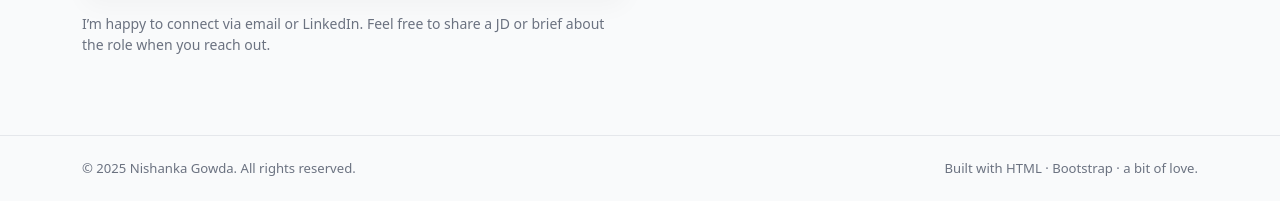
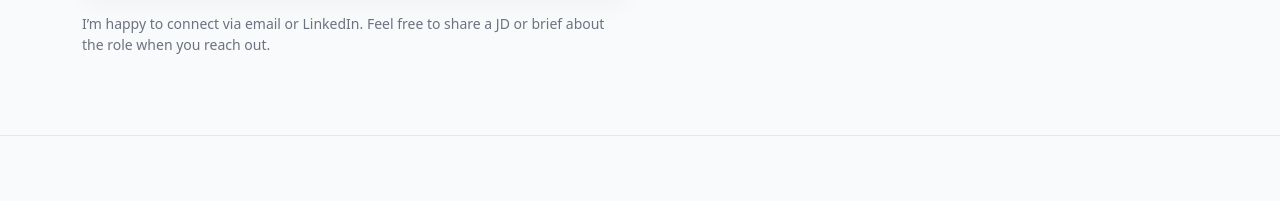
Before and after one commit to nishankagowda15/portfolio, a plain HTML site: page index.html in a window 1280 px wide. Shown: the part 4115-4316 px from the top of the page. Drawn offline with nearby package versions, Linux system fonts and the light colour scheme.

Commit message:
Update index.html

```diff
--- a/index.html
+++ b/index.html
@@ -4,12 +4,12 @@
   <meta charset="UTF-8" />
   <title>Nishanka S P | Full Stack Developer</title>
   <meta name="viewport" content="width=device-width, initial-scale=1" />
-  <!-- Bootstrap CSS -->
+
   <link
     href="https://cdn.jsdelivr.net/npm/bootstrap@5.3.3/dist/css/bootstrap.min.css"
     rel="stylesheet"
   />
-  <!-- Font Awesome for icons -->
+
   <link
     rel="stylesheet"
     href="https://cdnjs.cloudflare.com/ajax/libs/font-awesome/6.5.2/css/all.min.css"
@@ -33,7 +33,7 @@
     scroll-behavior: smooth;
   }
 
-  /* Navbar */
+
   .navbar {
     backdrop-filter: blur(18px);
     background-color: rgba(255, 255, 255, 0.95) !important;
@@ -57,7 +57,6 @@
     color: var(--primary) !important;
   }
 
-  /* Spacing */
   section {
     padding: 5rem 0;
   }
@@ -68,7 +67,7 @@
     }
   }
 
-  /* Hero */
+
   #home {
     min-height: 100vh;
     display: flex;
@@ -137,7 +136,7 @@
     letter-spacing: 0.06em;
   }
 
-  /* Section headings */
+
   .section-title {
     font-size: 1.6rem;
     font-weight: 700;
@@ -151,7 +150,7 @@
     max-width: 480px;
   }
 
-  /* Cards */
+
   .soft-card {
     background: var(--card-bg);
     border-radius: 1.1rem;
@@ -166,7 +165,7 @@
     transition: all 0.18s ease-out;
   }
 
-  /* Skills */
+
   .skill-badge {
     display: inline-flex;
     align-items: center;
@@ -189,7 +188,6 @@
     margin-bottom: 0.4rem;
   }
 
-  /* Projects */
   .project-card {
     background: #ffffff;
     border-radius: 1.1rem;
@@ -234,7 +232,6 @@
     background: #f3f4ff;
   }
 
-  /* Timeline (Experience) */
   .timeline {
     border-left: 1px solid var(--border-soft);
     padding-left: 1.5rem;
@@ -269,7 +266,6 @@
     color: #6b7280;
   }
 
-  /* Contact */
   .form-control,
   .form-control:focus {
     background-color: #ffffff;
@@ -293,7 +289,7 @@
     font-size: 1.2rem;
   }
 
-  /* Footer */
+
   footer {
     border-top: 1px solid var(--border-soft);
     padding: 1.4rem 0;
@@ -322,7 +318,7 @@
     color: var(--primary);
   }
 
-  /* Utility */
+
   .text-muted-soft {
     color: #6b7280;
   }
@@ -356,7 +352,7 @@
     filter: brightness(80%);
   }
 
-  /* Offset for fixed navbar when using anchor links */
+
   :target::before {
     content: "";
     display: block;
@@ -368,7 +364,7 @@
 
 </head>
 <body>
-  <!-- Navbar -->
+
   <nav class="navbar navbar-expand-lg navbar-dark fixed-top">
     <div class="container">
       <a class="navbar-brand" href="#home">NG</a>
@@ -404,7 +400,6 @@
             <a class="nav-link" href="#contact">Contact</a>
           </li>
           <li class="nav-item ms-lg-3 mt-2 mt-lg-0">
-            <!-- Resume link -->
             <a
               href="Nishanka Resume-.pdf"
               class="btn btn-sm btn-primary-soft"
@@ -420,7 +415,7 @@
     </div>
   </nav>
 
-  <!-- Hero -->
+
   <section id="home">
     <div class="container">
       <div class="row gy-4 align-items-center">
@@ -477,7 +472,7 @@
           <div class="hero-card p-4 p-md-5 mt-3 mt-lg-0">
             <div class="d-flex flex-column align-items-center text-center">
               <div class="hero-avatar mb-3">
-                <!-- Initials -->
+
                 <span>NSP</span>
               </div>
               <p class="mb-2 fw-semibold">Full Stack Developer · Vilcart Solutions Pvt Ltd</p>
@@ -517,7 +512,7 @@
     </div>
   </section>
 
-  <!-- About -->
+
   <section id="about">
     <div class="container">
       <div class="row gy-4 align-items-start">
@@ -594,7 +589,7 @@
     </div>
   </section>
 
-  <!-- Skills -->
+
   <section id="skills">
     <div class="container">
       <div class="d-flex flex-wrap justify-content-between align-items-end mb-3">
@@ -640,7 +635,7 @@
     </div>
   </section>
 
-  <!-- Projects -->
+
   <section id="projects">
     <div class="container">
       <div class="d-flex flex-wrap justify-content-between align-items-end mb-3">
@@ -657,7 +652,6 @@
       </div>
 
       <div class="row gy-4">
-        <!-- Project 1: Vilcart ERP -->
         <div class="col-md-6 col-lg-4">
           <article class="project-card p-3 d-flex flex-column">
             <img src="erp.png" alt="Vilcart ERP"
@@ -682,7 +676,7 @@
           </article>
         </div>
 
-        <!-- Project 2: VilReports -->
+
         <div class="col-md-6 col-lg-4">
           <article class="project-card p-3 d-flex flex-column">
         <img src="vilreport.png?v=2"
@@ -708,35 +702,9 @@
             </ul>
           </article>
         </div>
-
-        <!--
-        <div class="col-md-6 col-lg-4">
-          <article class="project-card p-3 d-flex flex-column">
-            <img src="assets/portfolio.png" alt="Portfolio website"
-                 style="width:100%; height:180px; object-fit:cover; border-radius:10px; margin-bottom:10px;">
-            <div class="mb-2 d-flex justify-content-between align-items-center">
-              <span class="tag">Personal</span>
-              <span class="project-tech">
-                HTML · CSS · Bootstrap
-              </span>
-            </div>
-            <h3 class="project-title mb-1">Developer Portfolio</h3>
-            <p class="project-description mb-3">
-              This portfolio site, built to showcase my resume, projects, and
-              experience in a clean, recruiter-friendly way.
-            </p>
-            <ul class="small text-muted-soft mb-3">
-              <li>Single-page layout with smooth scrolling and responsive design.</li>
-              <li>Project image previews with click-to-enlarge modal.</li>
-              <li>Ready to be shared on LinkedIn and job applications.</li>
-            </ul>
-          </article>
-        </div>
-      </div>
-    </div> -->
   </section>
 
-  <!-- Experience -->
+
   <section id="experience">
     <div class="container">
       <h2 class="section-title mb-3">Experience</h2>
@@ -745,7 +713,7 @@
       </p>
 
       <div class="timeline">
-        <!-- Experience Item 1 -->
+
         <div class="timeline-item">
           <div class="timeline-role">Full Stack Developer · Vilcart Solutions Pvt Ltd</div>
           <div class="timeline-meta mb-1">Jul 2024 – Present · Bengaluru</div>
@@ -760,7 +728,7 @@
           </ul>
         </div>
 
-        <!-- Experience Item 2 -->
+
         <div class="timeline-item">
           <div class="timeline-role">Assistant Professor · MIT College</div>
           <div class="timeline-meta mb-1">Dec 2023 – May 2024 · Mysore</div>
@@ -774,7 +742,7 @@
           </ul>
         </div>
 
-        <!-- Experience Item 3 -->
+
         <div class="timeline-item">
           <div class="timeline-role">Trainee Executive · Corporate Networks</div>
           <div class="timeline-meta mb-1">Jun 2023 – Nov 2023</div>
@@ -790,7 +758,7 @@
     </div>
   </section>
 
-  <!-- Education -->
+
   <section id="education">
     <div class="container">
       <h2 class="section-title mb-3">Education</h2>
@@ -824,7 +792,7 @@
     </div>
   </section>
 
-  <!-- Contact -->
+
   <section id="contact">
     <div class="container">
       <div class="row gy-4">
@@ -855,7 +823,7 @@
                 linkedin.com/in/nishanka-prabhakar
               </a>
             </div>
-            <!-- GitHub -->
+
             <div class="d-flex align-items-center">
               <i class="fa-brands fa-github me-3"></i>
               <a
@@ -877,23 +845,19 @@
     </div>
   </section>
 
-  <!-- Footer -->
+
   <footer>
     <div class="container d-flex flex-wrap justify-content-between align-items-center">
-      <span>© <span id="year"></span> Nishanka Gowda. All rights reserved.</span>
-      <span class="mt-2 mt-md-0">
-        Built with HTML · Bootstrap · a bit of love.
-      </span>
+
     </div>
   </footer>
 
-  <!-- Bootstrap JS -->
+
   <script src="https://cdn.jsdelivr.net/npm/bootstrap@5.3.3/dist/js/bootstrap.bundle.min.js"></script>
   <script>
-    // Set year dynamically
+
     document.getElementById("year").textContent = new Date().getFullYear();
 
-    // Smooth scroll to projects on button click
     const btn = document.getElementById("viewProjectsBtn");
     const projectsSection = document.getElementById("projects");
     if (btn && projectsSection) {
@@ -902,7 +866,7 @@
       });
     }
 
-    // Image Click Preview
+
     document.querySelectorAll(".project-card img").forEach(img => {
       img.style.cursor = "pointer";
       img.addEventListener("click", () => {
@@ -913,18 +877,17 @@
     });
   </script>
 
-  <!-- Image Preview Modal -->
+
   <div class="modal fade" id="imageModal" tabindex="-1">
     <div class="modal-dialog modal-dialog-centered modal-lg">
       <div class="modal-content" style="background: #020617; border: none; position:relative;">
 
-        <!-- Close Button -->
         <button type="button" class="btn-close btn-close-white"
                 data-bs-dismiss="modal" aria-label="Close"
                 style="position:absolute; top:10px; right:10px; z-index:10;">
         </button>
 
-        <!-- Image -->
+
         <img id="modalImage" src="" style="width:100%; border-radius:10px;">
       </div>
     </div>
```
